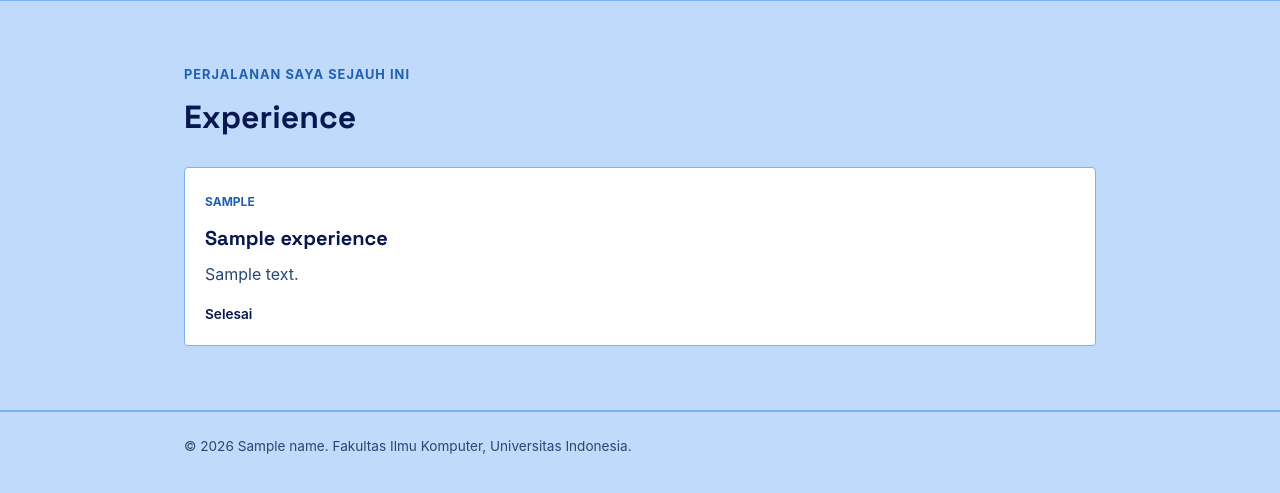
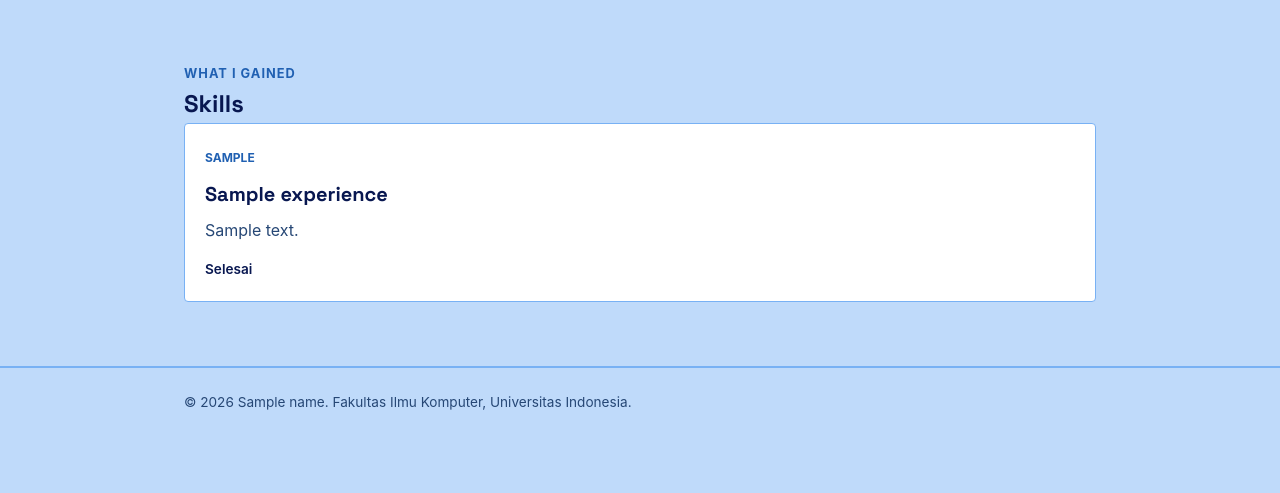
Before and after one commit to felishangeline/myportofolio, a Django app: template templates/skills.html in a window 1280 px wide. Shown: the part 74-567 px from the top of the page. Run offline with Django 3.2, Linux system fonts and the light colour scheme; the template is opened without the code that fills it: most values are stand-ins (such as "Sample title", 1, 10 or a date in 2020).

Commit message:
menambahkan field skill_level di model skill dan mengubah h1 di halaman skill

```diff
--- a/main/models.py
+++ b/main/models.py
@@ -41,6 +41,7 @@ class Skills(models.Model):
     title = models.CharField(max_length=255)
     description = models.TextField()
     skill_gained = models.CharField(max_length=255, default='kosong')
+    skill_level = models.CharField(max_length=200, choices=SKILL_LEVEL, default="Beginner")
 
     def __str__(self):
         return self.title
--- a/templates/skills.html
+++ b/templates/skills.html
@@ -3,7 +3,7 @@
 <head>
     <meta charset="UTF-8">
     <meta name="viewport" content="width=device-width, initial-scale=1.0">
-    <title>Experience - {{ name }}</title>
+    <title>Skill - {{ name }}</title>
     <link rel="preconnect" href="https://fonts.googleapis.com">
     <link rel="preconnect" href="https://fonts.gstatic.com" crossorigin>
     <link href="https://fonts.googleapis.com/css2?family=Space+Grotesk:wght@500;700&display=swap" rel="stylesheet">
@@ -22,10 +22,10 @@
     </header>
 
     <main>
-    <section class="experience-section" id="experience">
+    <section class="skill-section" id="skill">
         <div class="container">
-            <p class="section-kicker">Perjalanan saya sejauh ini</p>
-            <h1>Experience</h1>
+            <p class="section-kicker">What i gained</p>
+            <h1>Skills</h1>
 
             <div class="experience-grid">
                 {% for experience in experience_list %}
@@ -46,7 +46,7 @@
                     </article>
                 {% empty %}
                     <p class="empty-state">
-                        Belum ada pengalaman yang ditambahkan.
+                        No skills added
                     </p>
                 {% endfor %}
             </div>
```
